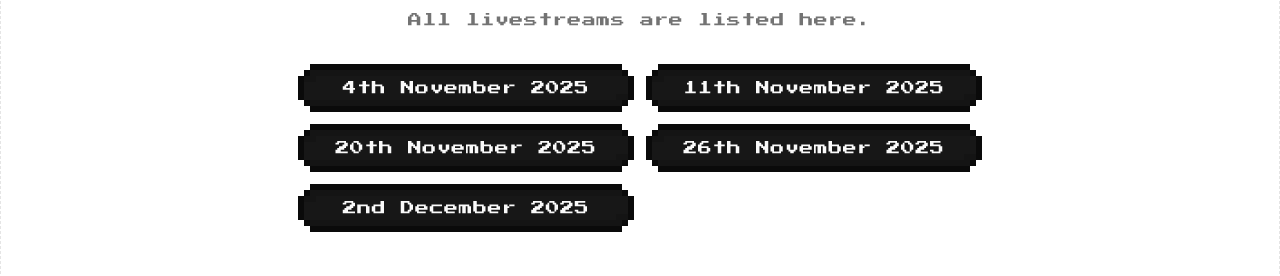
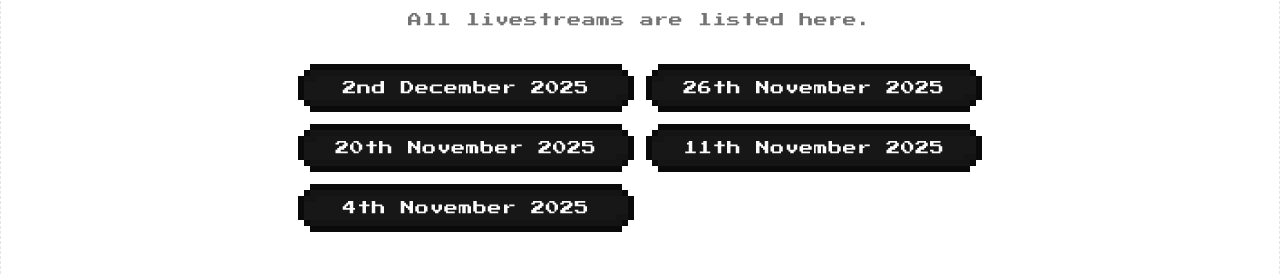
Before and after one commit to TheOrcDev/orcdev-project-review, a Next.js app: page /livestreams in a window 1280 px wide. Shown: the part 250-526 px from the top of the page. Built offline with nearby package versions, Linux system fonts and the light colour scheme.

Commit message:
fix(livestreams): correct livestream event dates and URLs for November and December 2025

```diff
--- a/app/livestreams/page.tsx
+++ b/app/livestreams/page.tsx
@@ -3,24 +3,24 @@ import { Button } from "@/components/ui/8bit/button";
 
 const livestreams = [
   {
-    date: "4th November 2025",
-    url: "https://www.youtube.com/watch?v=oaD2svrWWnU",
+    date: "2nd December 2025",
+    url: "https://www.youtube.com/live/Q1JyVbDoQSM",
+  },
+  {
+    date: "26th November 2025",
+    url: "https://www.youtube.com/live/w4AUms5wNpY",
+  },
+  {
+    date: "20th November 2025",
+    url: "https://www.youtube.com/live/qpWkvlYjqvE",
   },
   {
     date: "11th November 2025",
     url: "https://www.youtube.com/watch?v=EG45hfpIAoc",
   },
   {
-    date: "20th November 2025",
-    url: "https://www.youtube.com/live/qpWkvlYjqvE",
-  },
-  {
-    date: "26th November 2025",
-    url: "https://www.youtube.com/live/w4AUms5wNpY",
-  },
-  {
-    date: "2nd December 2025",
-    url: "https://www.youtube.com/live/Q1JyVbDoQSM",
+    date: "4th November 2025",
+    url: "https://www.youtube.com/watch?v=oaD2svrWWnU",
   },
 ];
 
```
